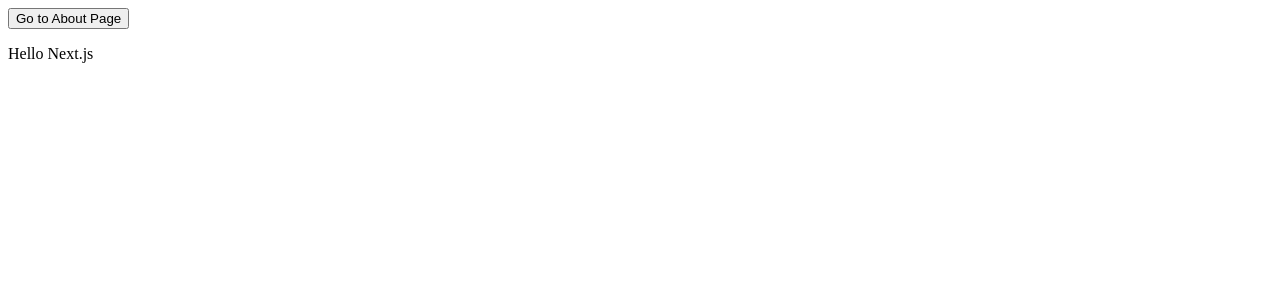
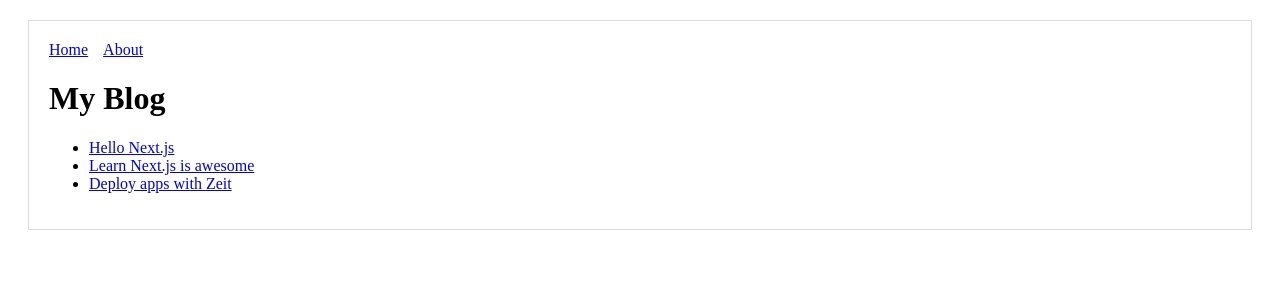
Before and after one commit to joemulick/ServerForSaintPaschal, a Next.js app: page / in a window 1280 px wide. Shown: the top 300 px of the page. Built offline with nearby package versions, Linux system fonts and the light colour scheme.

Commit message:
at Create Dynamic Pages 20 pt question

```diff
--- /dev/null
+++ b/components/Header.js
@@ -0,0 +1,18 @@
+import Link from 'next/link'
+
+const linkStyle = {
+  marginRight: 15
+}
+
+const Header = () => (
+    <div>
+        <Link href="/">
+          <a style={linkStyle}>Home</a>
+        </Link>
+        <Link href="/about">
+          <a style={linkStyle}>About</a>
+        </Link>
+    </div>
+)
+
+export default Header
--- /dev/null
+++ b/components/MyLayout.js
@@ -0,0 +1,16 @@
+import Header from './Header'
+
+const layoutStyle = {
+  margin: 20,
+  padding: 20,
+  border: '1px solid #DDD'
+}
+
+const Layout = (props) => (
+  <div style={layoutStyle}>
+    <Header />
+    {props.children}
+  </div>
+)
+
+export default Layout
--- a/pages/index.js
+++ b/pages/index.js
@@ -1,13 +1,21 @@
-// This is the Link API
+import Layout from '../components/MyLayout.js'
 import Link from 'next/link'
 
-const Index = () => (
-  <div>
-    <Link href="/about"  style={{ fontSize: 20 }}>
-      <button>Go to About Page</button>
+const PostLink = (props) => (
+  <li>
+    <Link href={`/post?title=${props.title}`}>
+      <a>{props.title}</a>
     </Link>
-    <p>Hello Next.js</p>
-  </div>
+  </li>
 )
 
-export default Index
+export default () => (
+  <Layout>
+    <h1>My Blog</h1>
+    <ul>
+      <PostLink title="Hello Next.js"/>
+      <PostLink title="Learn Next.js is awesome"/>
+      <PostLink title="Deploy apps with Zeit"/>
+    </ul>
+  </Layout>
+)
```
Also changed, not shown: package.json (+5 -12 lines), pages/about.js (+5 -3 lines), 1 other file (tests, documents, lock files or other folders).
